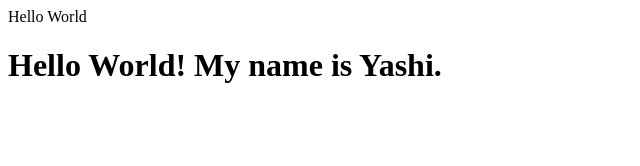
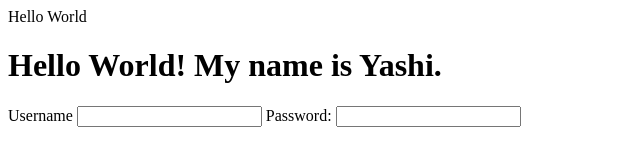
Before and after one commit to yhuang-it/hello-world, a plain HTML site: page index.html in a window 1280 px wide. Shown: the whole page, without its empty margins (0-640 px from the left). Drawn offline with Linux system fonts and the light colour scheme.

Commit message:
Update index.html

```diff
--- a/index.html
+++ b/index.html
@@ -1,2 +1,12 @@
 Hello World
 <h1>Hello World! My name is Yashi.</h1>
+<form>
+<label for="username">Username</label>
+<input type="text" name="username" id="username"></input>
+
+<label for="user-password">Password: </label>
+<input type="password" id="user-password" name="user-password" min="8" max="16" required></input>
+
+
+
+</form>
```
